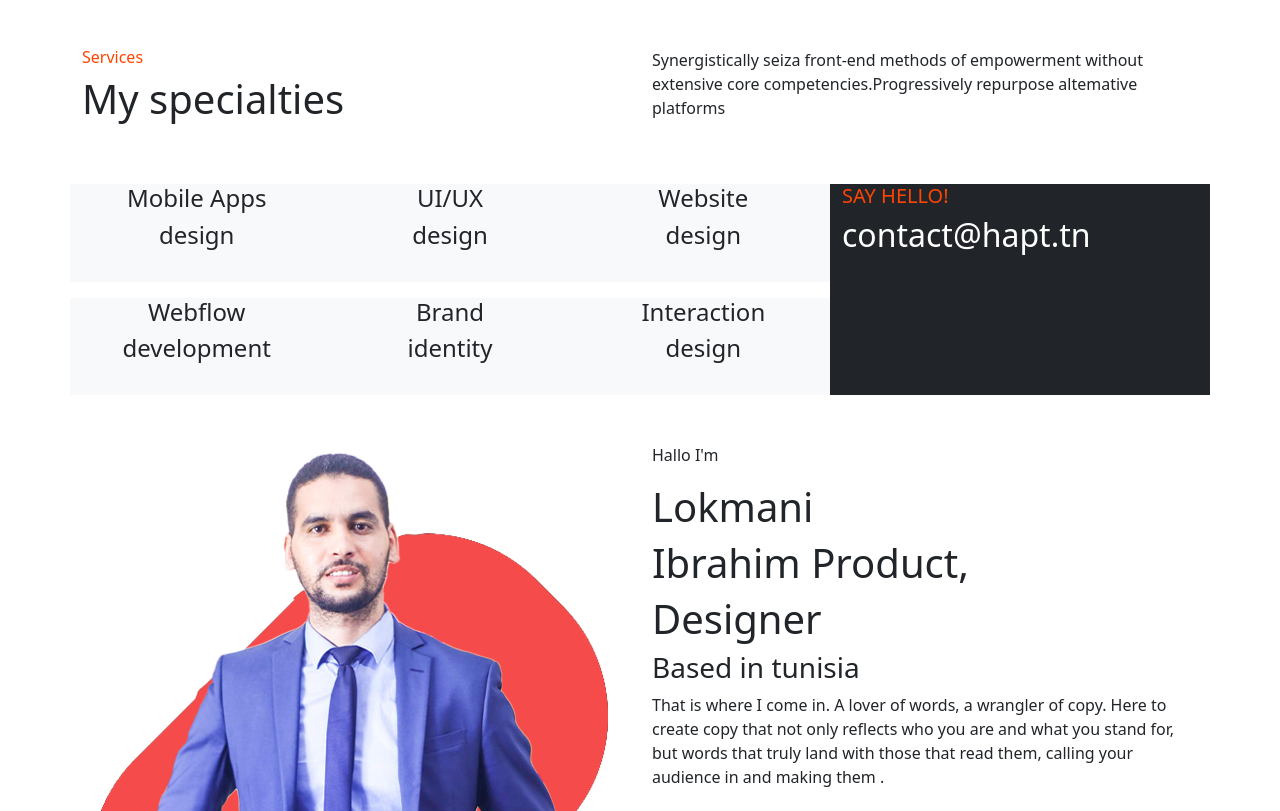
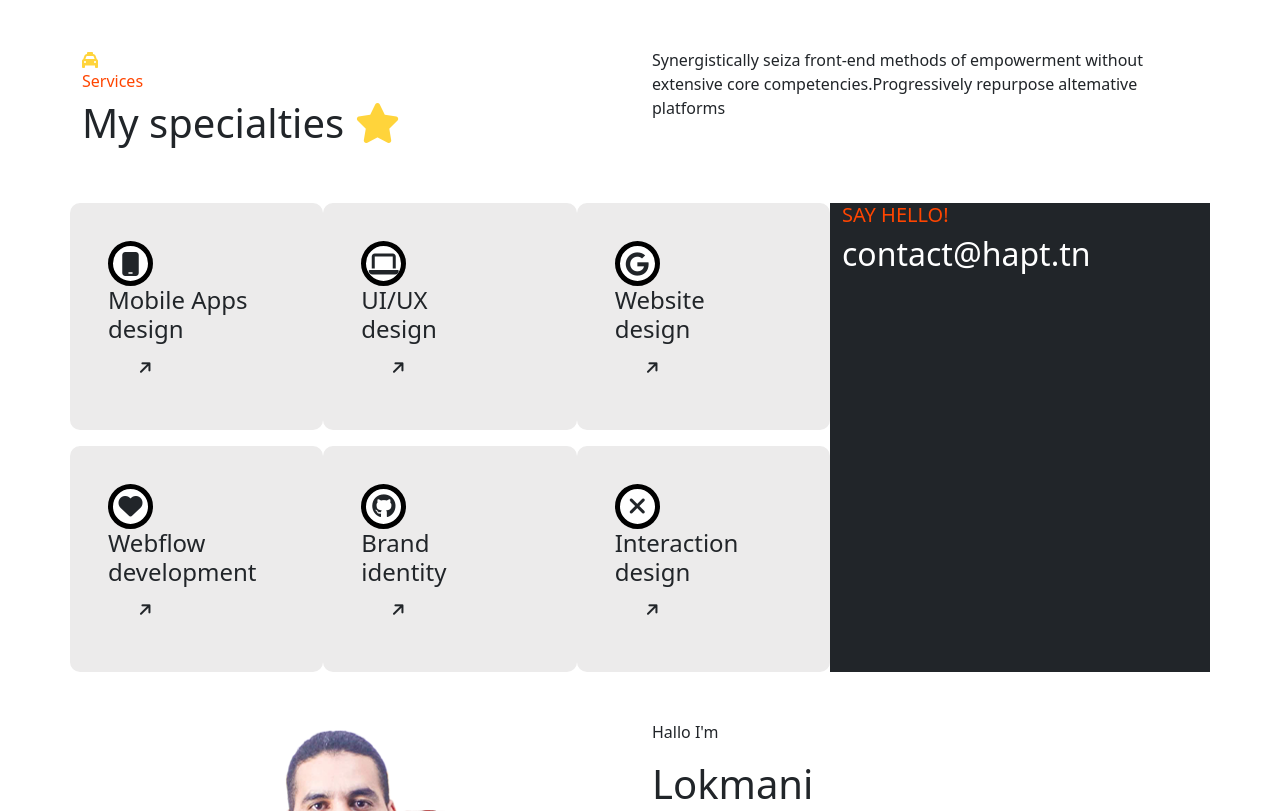
Before and after one commit to Ayoub-fadhlaoui/projet_5, a plain HTML site: page index.html in a window 1280 px wide. Shown: the top 811 px of the page. Drawn offline with nearby package versions, Linux system fonts and the light colour scheme.

Commit message:
add files

```diff
--- a/css/style.css
+++ b/css/style.css
@@ -0,0 +1,30 @@
+.cart2{
+    background-color: rgb(236, 235, 235);
+    border-radius: 10px;
+    padding: 5%;
+}
+.cart2:hover{
+    background-color: rgb(255, 255, 255);
+    border-radius: 10px;
+    padding: 5%;
+    box-shadow: 0px 0px 30px rgba(0, 0, 0, 0.265);
+    color: orange;
+
+}
+
+
+.icone-size{
+    font-size: 24px;
+    border-radius: 100%;
+    background-color: white;
+    width: 45px;
+    height: 45px;
+    border: black 5px solid;
+    text-align: center;
+    padding-top: 3%;
+
+}
+.positionfleche{
+    padding-left: 20%;
+    margin-top: 20px;
+}
--- a/index.html
+++ b/index.html
@@ -17,6 +17,8 @@
             crossorigin="anonymous"
         />
         <link rel="stylesheet" href="css/style.css">
+        <!-- code -->
+        <script src="https://kit.fontawesome.com/fdaa959d02.js" crossorigin="anonymous"></script>
     </head>
 
     <body>
@@ -27,8 +29,10 @@
             <div class="container">
                 <div class="row mt-5">
                     <div class="col-6">
+                        <i class="fa-solid fa-taxi" style="color: #FFD43B;"></i>
                         <h6 style="color: orangered;">Services</h6>
-                        <h1>My specialties</h1>
+                        <h1>My specialties <i class="fa-solid fa-star fa-bounce" style="color: #FFD43B;"></i></h1>
+
                     </div>
                     <div class="col-6">
                         <p>Synergistically seiza front-end methods of empowerment without<br/>
@@ -38,42 +42,48 @@
                     <!--start cart-->
                     <div class="col-8 mt-5">
                         <div class="row">
-                            <div class="col-4 bg-light">
-                                <i></i>
-                                <h4 class="text-center">Mobile Apps</h4>
-                                <h4 class="text-center">design</h4>
+                            <div class="col-4 cart2">
+                                <i class="fa-solid fa-mobile icone-size"></i>
+                                <h4 class="color">Mobile Apps </br>design</h4>
+
+                                <i class="fa-solid fa-arrow-right fa-rotate-by positionfleche" style="--fa-rotate-angle: -45deg;"></i>
                             </div>
                             <!--end cart1-->
                             <!--start cart2-->
-                            <div class="col-4 bg-light">
-                                <i></i>
-                                <h4 class="text-center">UI/UX</h4>
-                                <h4 class="text-center">design</h4></br>
+                            <div class="col-4 cart2">
+                                <i class="fa-solid fa-laptop icone-size"></i>
+                                <h4 class="color">UI/UX</br>design</h4>
+
+                                <i class="fa-solid fa-arrow-right fa-rotate-by positionfleche" style="--fa-rotate-angle: -45deg;"></i>
                             </div>
                             <!--end cart1-->
                             <!--start cart3-->
-                            <div class="col-4 bg-light">
-                                <i></i>
-                                <h4 class="text-center">Website</h4>
-                                <h4 class="text-center">design</h4></br>
+                            <div class="col-4 cart2">
+                                <i class="fa-brands fa-google icone-size"></i>
+                                <h4 class="color">Website</br>design</h4>
+
+                                <i class="fa-solid fa-arrow-right fa-rotate-by positionfleche" style="--fa-rotate-angle: -45deg;"></i>
                             </div>
                             <!--end cart3-->
                         </div>
                         <div class="row mt-3">
-                            <div class="col-4 bg-light">
-                                <i></i>
-                                <h4 class="text-center">Webflow</h4>
-                                <h4 class="text-center">development</h4></br>
+                            <div class="col-4 cart2">
+                                <i class="fa-solid fa-heart icone-size"></i>
+                                <h4 class="color">Webflow </br>development</h4>
+
+                                <i class="fa-solid fa-arrow-right fa-rotate-by positionfleche" style="--fa-rotate-angle: -45deg;"></i>
                             </div>
-                            <div class="col-4 bg-light">
-                                <i></i>
-                                <h4 class="text-center">Brand</h4>
-                                <h4 class="text-center">identity</h4></br>
+                            <div class="col-4 cart2">
+                                <i class="fa-brands fa-github icone-size"></i>
+                                <h4 class="color">Brand </br>identity</h4>
+
+                                <i class="fa-solid fa-arrow-right fa-rotate-by positionfleche" style="--fa-rotate-angle: -45deg;"></i>
                             </div>
-                            <div class="col-4 bg-light">
-                                <i></i>
-                                <h4 class="text-center">Interaction</h4>
-                                <h4 class="text-center">design</h4></br>
+                            <div class="col-4 cart2">
+                                <i class="fa-solid fa-xmark icone-size"></i>
+                                <h4 class="color">Interaction </br>design</h4>
+
+                                <i class="fa-solid fa-arrow-right fa-rotate-by positionfleche" style="--fa-rotate-angle: -45deg;"></i>
                             </div>
                         </div>
                     </div>
```
Also changed, not shown: about.html (+2 -0 lines), contact.html (+2 -0 lines).
